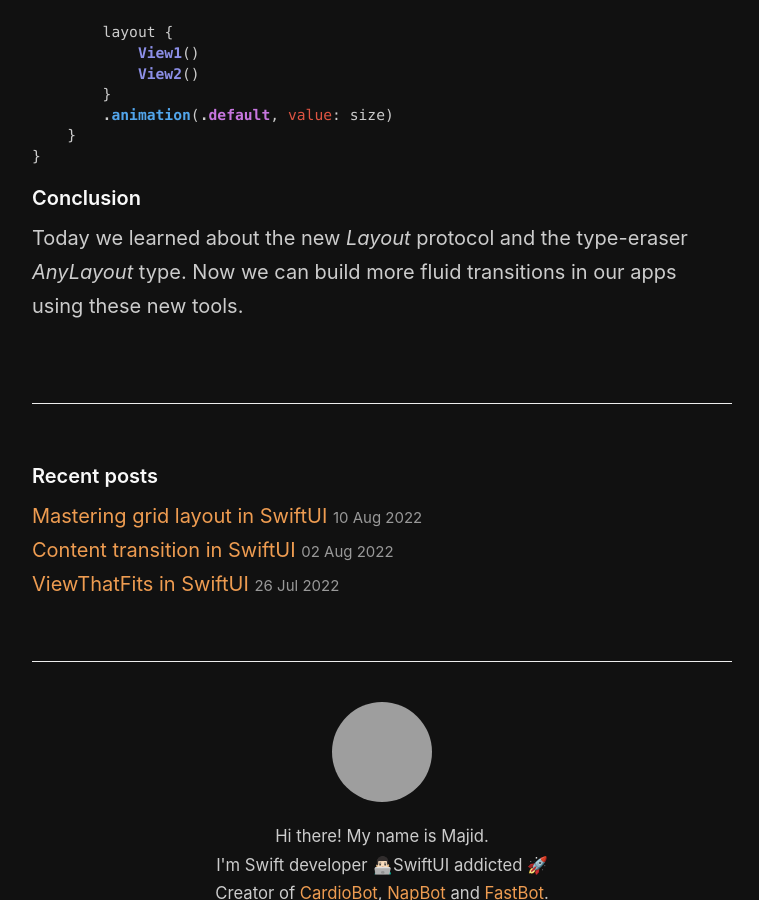
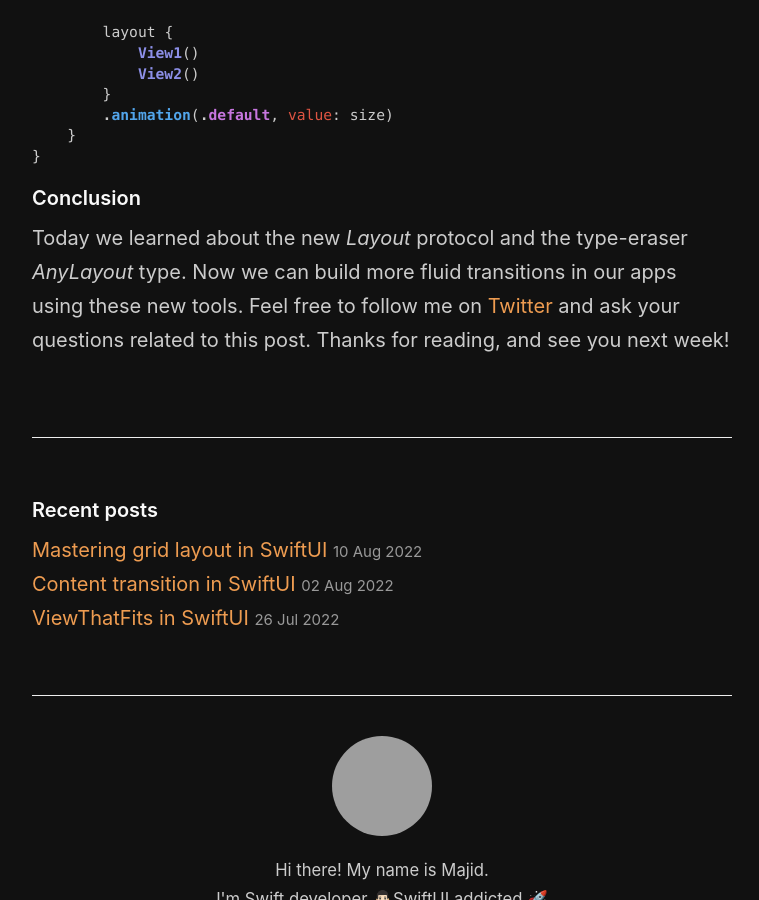
Before and after one commit to mecid/mecid.github.io, a Jekyll site: the page built from _posts/2022-08-16-mastering-layout-in-swiftui-conditional-layouts.md, in a window 1280 px wide and 900 px high, scrolled down 3568 px, cut to the strip 0-900 px from the top of the window. Shown: the whole strip, without its empty margins (258-1017 px from the left). Built offline with Jekyll 4.4.1, drawn with Linux system fonts in a browser that asks for light colours; grey boxes are pictures that could not be loaded.

Commit message:
conclusion added to layout post

````diff
--- a/_posts/2022-08-16-mastering-layout-in-swiftui-conditional-layouts.md
+++ b/_posts/2022-08-16-mastering-layout-in-swiftui-conditional-layouts.md
@@ -113,4 +113,4 @@ struct ConditionalLayoutExample2: View {
 ```
 
 #### Conclusion
-Today we learned about the new *Layout* protocol and the type-eraser *AnyLayout* type. Now we can build more fluid transitions in our apps using these new tools.
+Today we learned about the new *Layout* protocol and the type-eraser *AnyLayout* type. Now we can build more fluid transitions in our apps using these new tools. Feel free to follow me on [Twitter](https://twitter.com/mecid) and ask your questions related to this post. Thanks for reading, and see you next week!
````
